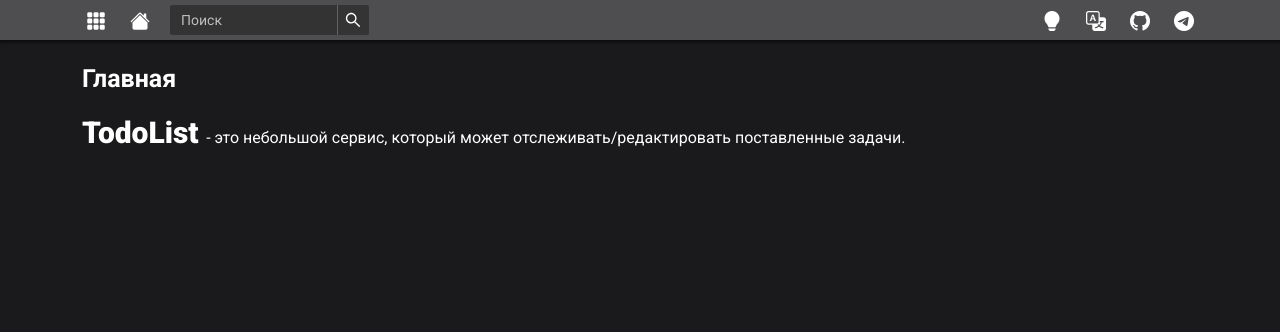
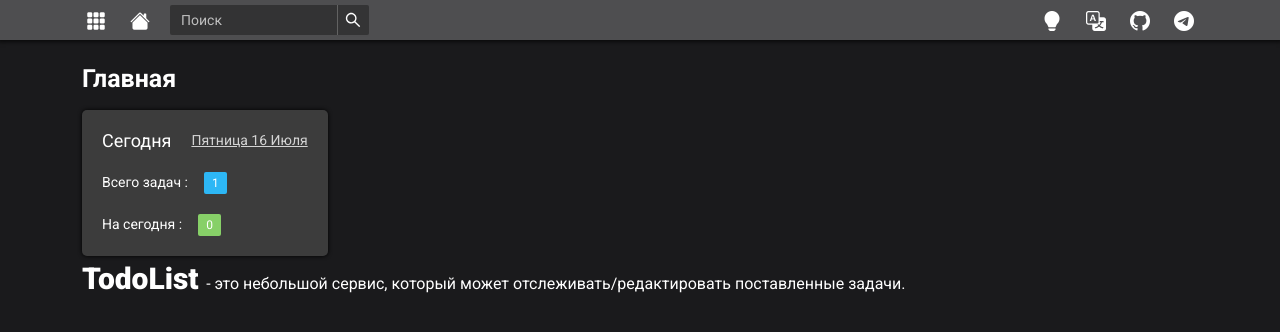
Before and after one commit to AlexType/todo-list, a Next.js app: page / in a window 1280 px wide. Shown: the top 332 px of the page. Built offline with nearby package versions, Linux system fonts and the light colour scheme.

Commit message:
added: InfoBlock

```diff
--- a/pages/index.jsx
+++ b/pages/index.jsx
@@ -1,10 +1,15 @@
 import React, { Fragment, useContext } from "react";
 import Head from "next/head";
 import { LocaleContext } from "../src/context/LocaleContext";
+import InfoBlock from "../src/components/InfoBlock";
+import { useSelector } from "react-redux";
+import useFilter from "../src/hooks/filter.hook";
 
 export default function Home() {
 
+    const tasks = useSelector(state => state.tasks.tasks);
     const locale = useContext(LocaleContext);
+    const { filterByDeadline } = useFilter();
 
     return (
         <Fragment>
@@ -13,6 +18,10 @@ export default function Home() {
             </Head>
             <div className="container">
                 <h1 className="title-page mb-3">{locale.titles.home}</h1>
+                <InfoBlock
+                    all={tasks.length}
+                    today={tasks.filter(filterByDeadline).length}
+                />
                 <p>
                     <span className="logo">TodoList </span>
                     - это небольшой сервис, который может отслеживать/редактировать поставленные задачи.
--- /dev/null
+++ b/src/components/InfoBlock/InfoBlock.module.scss
@@ -0,0 +1,30 @@
+.infoBlock {
+    padding: 20px;
+    display: inline-flex;
+    flex-direction: column;
+    line-height: 1.2;
+    background: rgba(75, 75, 75, 0.699);
+    border-radius: 5px;
+    box-shadow: 0 0 4px #000;
+    font-size: 14px;
+}
+
+.header {
+    display: flex;
+    align-items: center;
+}
+
+.title {
+    font-size: 18px;
+    margin-right: 20px;
+}
+
+.item {
+    margin-top: 20px;
+}
+
+.date {
+    text-decoration: underline;
+    text-transform: capitalize;
+    color: rgb(212, 212, 212);
+}
--- /dev/null
+++ b/src/components/InfoBlock/index.jsx
@@ -0,0 +1,42 @@
+import React, { useContext } from "react";
+import PropTypes from "prop-types";
+import { Tag } from "antd";
+import { LocaleContext } from "../../context/LocaleContext";
+import useMoment from "../../hooks/moment.hook";
+import styles from "./InfoBlock.module.scss";
+
+export default function InfoBlock({ all, today }) {
+
+    const locale = useContext(LocaleContext);
+    const { dateToDay } = useMoment();
+
+    return (
+        <div className={styles.infoBlock}>
+            <div className={styles.header}>
+                <p className={styles.title}>
+                    {locale.words.today}
+                </p>
+                <p className={styles.date}>
+                    {dateToDay().format("dddd DD MMMM")}
+                </p>
+            </div>
+            <div className={styles.body}>
+                <p className={styles.item}>
+                    <span className="me-3">{locale.tasks.total} :</span>
+                    <Tag color="#2db7f5">{all}</Tag>
+                </p>
+            </div>
+            <div className={styles.body}>
+                <p className={styles.item}>
+                    <span className="me-3">{locale.tasks.today} :</span>
+                    <Tag color="#87d068">{today}</Tag>
+                </p>
+            </div>
+        </div>
+    );
+}
+
+InfoBlock.propTypes = {
+    all: PropTypes.number,
+    today: PropTypes.number,
+};
--- a/src/hooks/filter.hook.js
+++ b/src/hooks/filter.hook.js
@@ -4,14 +4,15 @@ export default function useFilter() {
 
     const filterByFinished = item => item.finished !== null;
     const filterByActive = item => !item.isCompleted;
-    const filterByDeadline = item => item.deadline !== null && !item.isCompleted && moment() > moment(item.deadline);
+    const filterByOverdue = item => item.deadline && !item.isCompleted && moment() > moment(item.deadline);
+    const filterByDeadline = item => item.deadline && moment(item.deadline) <= moment();
 
     const filteredList = (tasks, filter) => {
         if (filter === "finished") return tasks.filter(filterByFinished);
         else if (filter === "active") return tasks.filter(filterByActive);
-        else if (filter === "deadline") return tasks.filter(filterByDeadline);
+        else if (filter === "deadline") return tasks.filter(filterByOverdue);
         else return tasks;
     };
 
-    return { filteredList };
+    return { filteredList, filterByDeadline };
 }
--- a/src/hooks/moment.hook.js
+++ b/src/hooks/moment.hook.js
@@ -14,5 +14,9 @@ export default function useMoment() {
         return moment(date).locale(locale.locale).endOf("day").fromNow();
     };
 
-    return { dateFromNow, dateEndOfFromNow };
+    const dateToDay = () => {
+        return moment().locale(locale.locale);
+    };
+
+    return { dateFromNow, dateEndOfFromNow, dateToDay };
 }
--- a/src/locales/en.json
+++ b/src/locales/en.json
@@ -6,7 +6,8 @@
         "open": "Open",
         "name": "Name",
         "filter": "Filter",
-        "undo": "Undo"
+        "undo": "Undo",
+        "today": "Today"
     },
     "tooltips": {
         "edit": "Edit task",
@@ -46,5 +47,9 @@
     "moment": {
         "indefinitely": "indefinitely",
         "inWork": "in work"
+    },
+    "tasks": {
+        "total": "Total tasks",
+        "today": "For today"
     }
 }
--- a/src/locales/ru.json
+++ b/src/locales/ru.json
@@ -6,7 +6,8 @@
         "open": "Открыть",
         "name": "Название",
         "filter": "Фильтр",
-        "undo": "Отменить"
+        "undo": "Отменить",
+        "today": "Сегодня"
     },
     "tooltips": {
         "edit": "Редактировать задачу",
@@ -46,5 +47,9 @@
     "moment": {
         "indefinitely": "бессрочно",
         "inWork": "в работе"
+    },
+    "tasks": {
+        "total": "Всего задач",
+        "today": "На сегодня"
     }
 }
```
